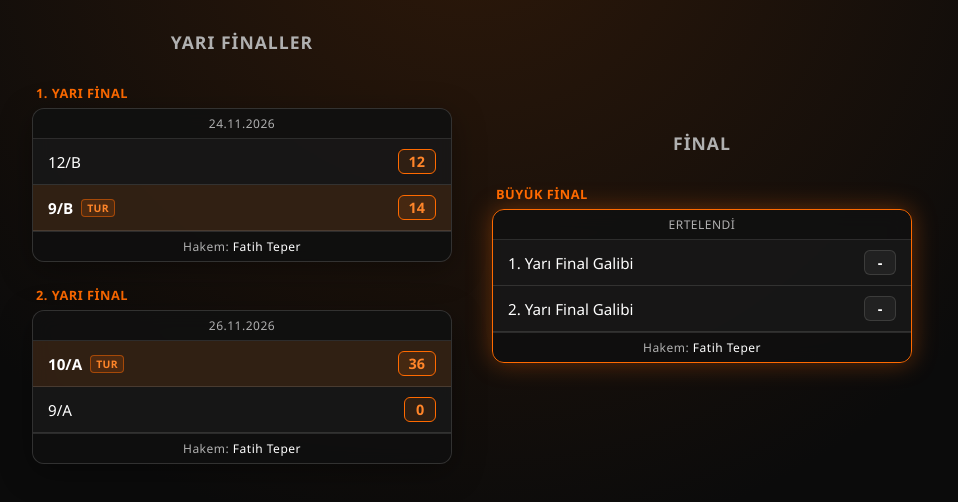
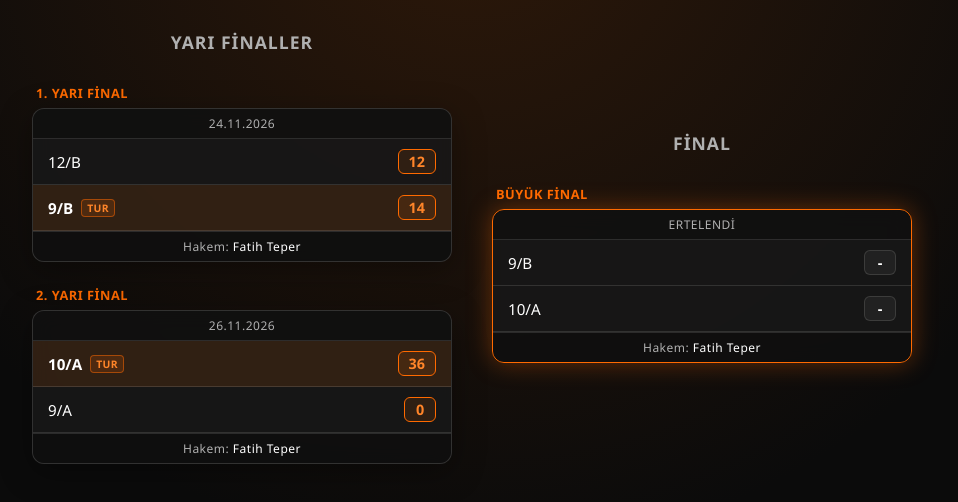
Before and after one commit to ilginfenlisesilig/basket, a plain HTML site: page index.html in a window 1280 px wide. Shown: the part 110-612 px from the top of the page, without its empty margins (168-1126 px from the left). Drawn offline with Linux system fonts and the light colour scheme.

Commit message:
Update index.html

```diff
--- a/index.html
+++ b/index.html
@@ -206,7 +206,7 @@
         var m_data = {
             'SF1':   { takim1: '12/B', takim2: '9/B', skor: '12-14', tarih: '24.11.2026', hakem: 'Fatih Teper' },
             'SF2':   { takim1: '10/A', takim2: '9/A', skor: '36-0', tarih: '26.11.2026', hakem: 'Fatih Teper' },
-            'FINAL': { takim1: '1. Yarı Final Galibi', takim2: '2. Yarı Final Galibi', skor: 'Fatih Teper', tarih: 'ERTELENDİ', hakem: 'Fatih Teper' }
+            'FINAL': { takim1: '9/B', takim2: '10/A', skor: 'Fatih Teper', tarih: 'ERTELENDİ', hakem: 'Fatih Teper' }
         };
 
         function parsePair(pairStr, index) {
```
